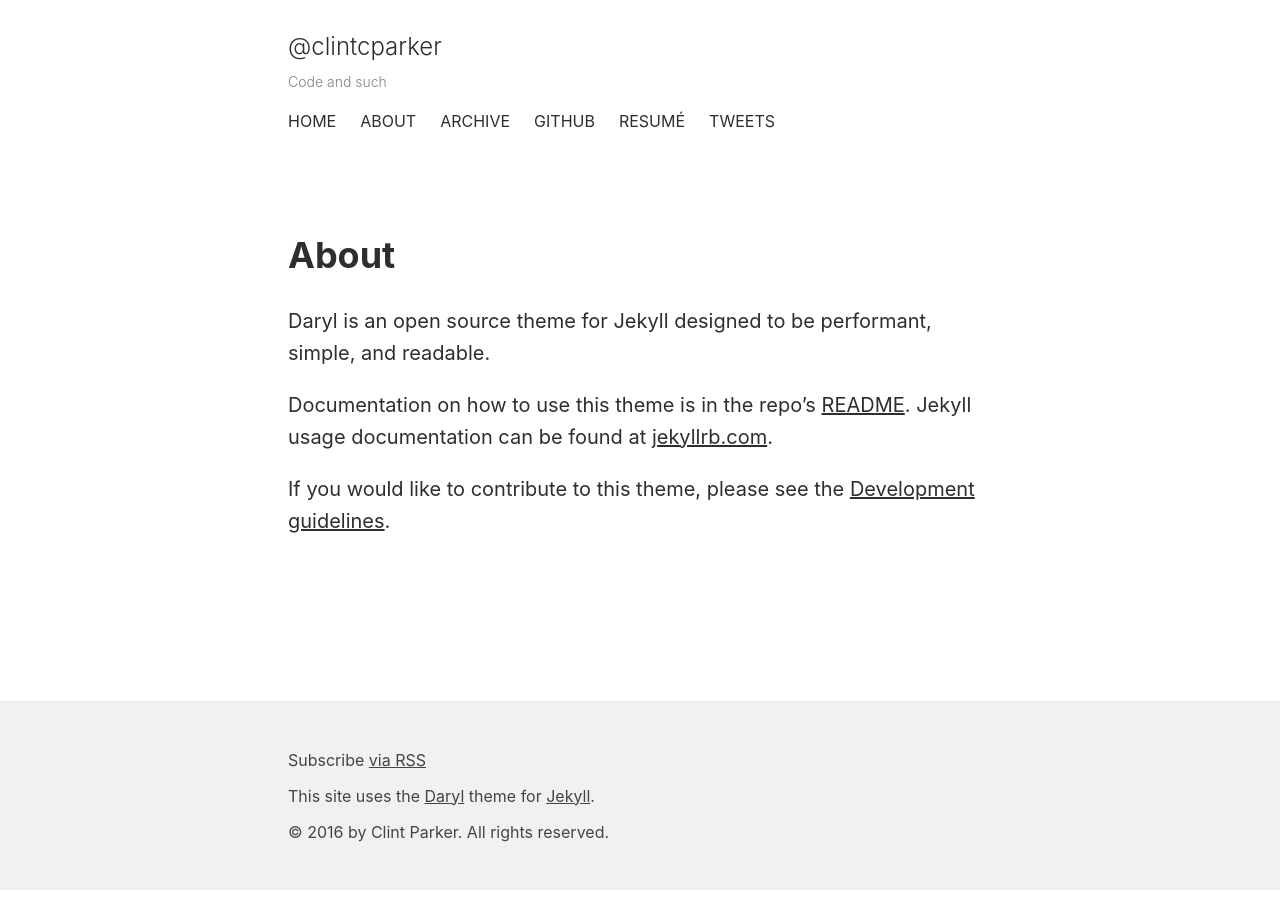
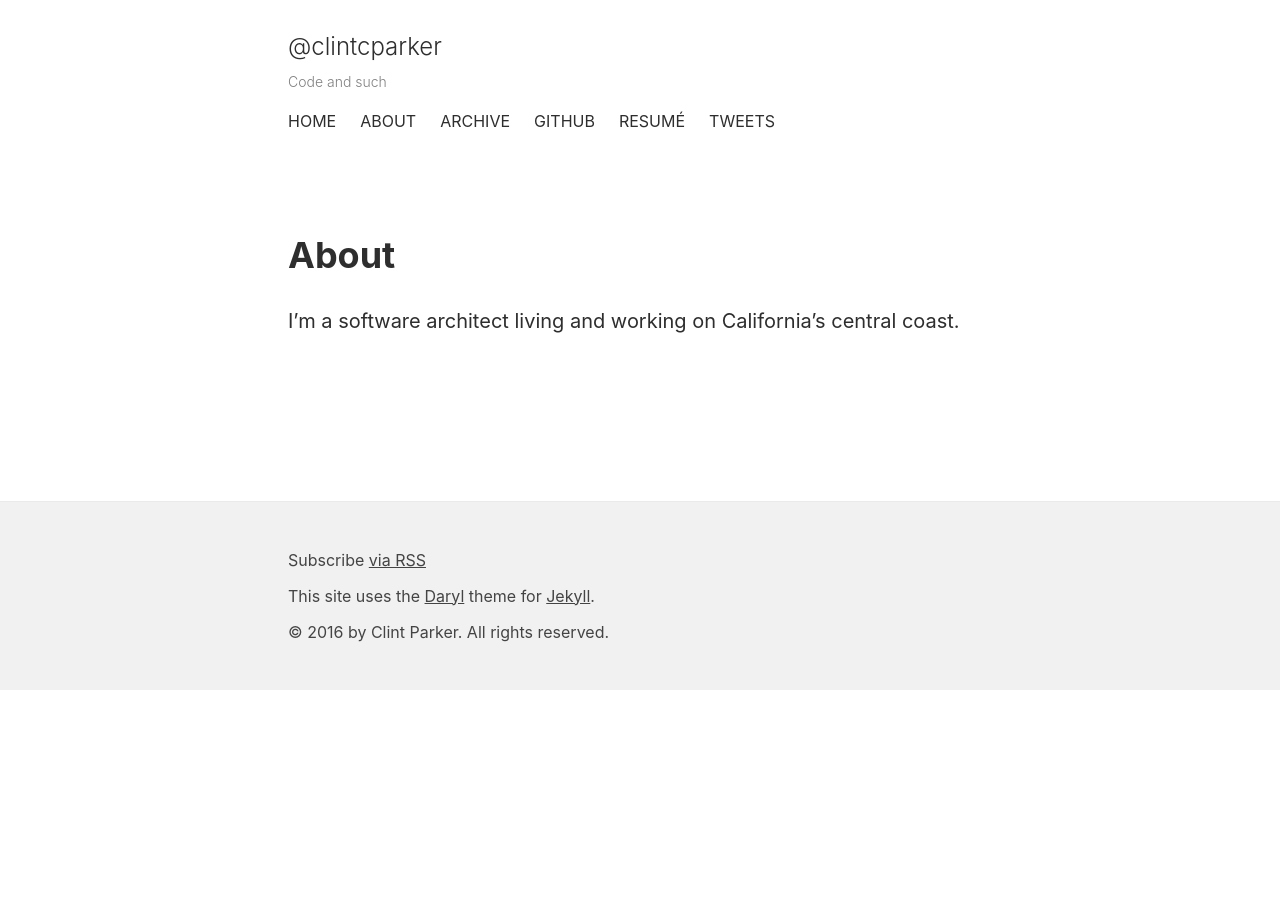
Before and after one commit to clintcparker/clintcparker.github.com, a Jekyll site: the page built from about.md, in a window 1280 px wide. Built offline with Jekyll 4.4.1, drawn with Linux system fonts in a browser that asks for light colours.

Commit message:
fixed readme & about

```diff
--- a/about.md
+++ b/about.md
@@ -3,8 +3,4 @@
 title: About
 permalink: /about/
 ---
-Daryl is an open source theme for Jekyll designed to be performant, simple, and readable.
-
-Documentation on how to use this theme is in the repo's [README](https://github.com/andrewcodes/daryl/blob/master/README.md). Jekyll usage documentation can be found at [jekyllrb.com](http://jekyllrb.com/).
-
-If you would like to contribute to this theme, please see the [Development guidelines](https://github.com/andrewcodes/daryl/blob/master/README.md#development).
+I'm a software architect living and working on California's central coast.
```
Also changed, not shown: README.md.
